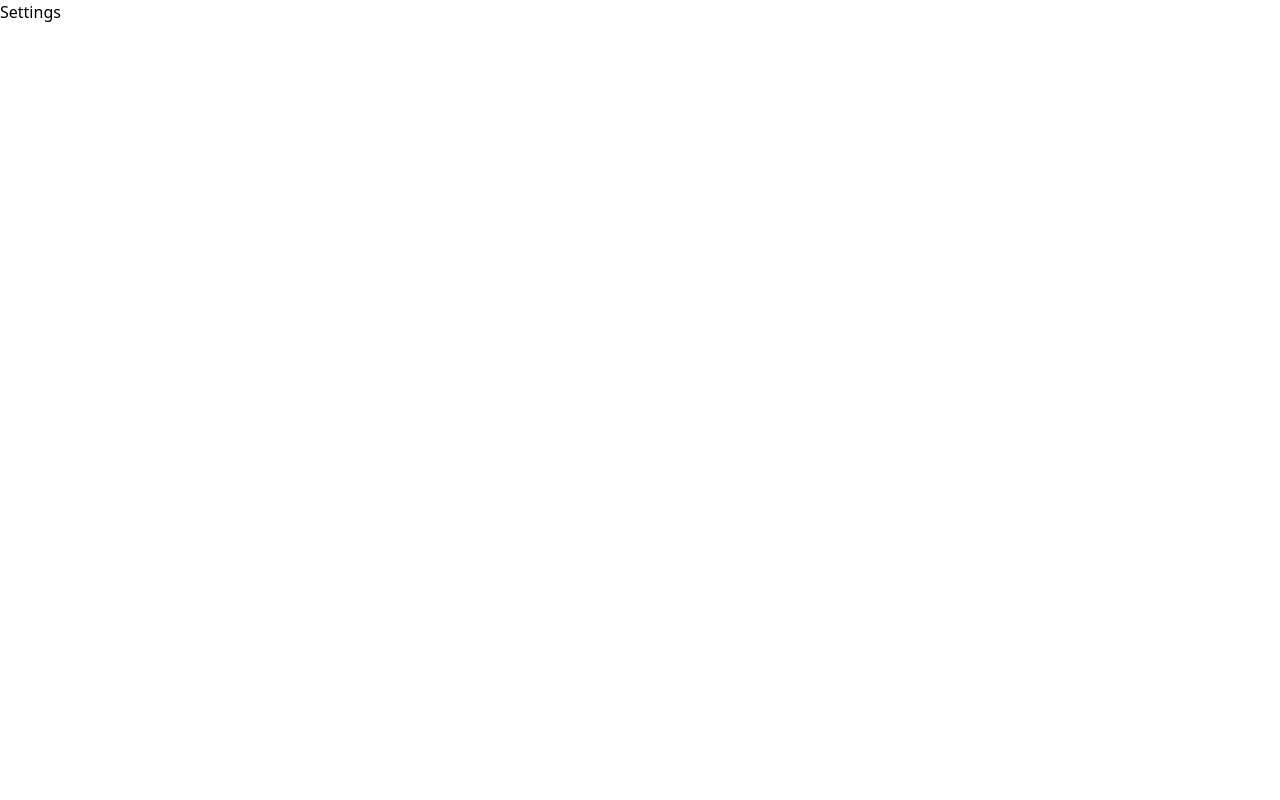
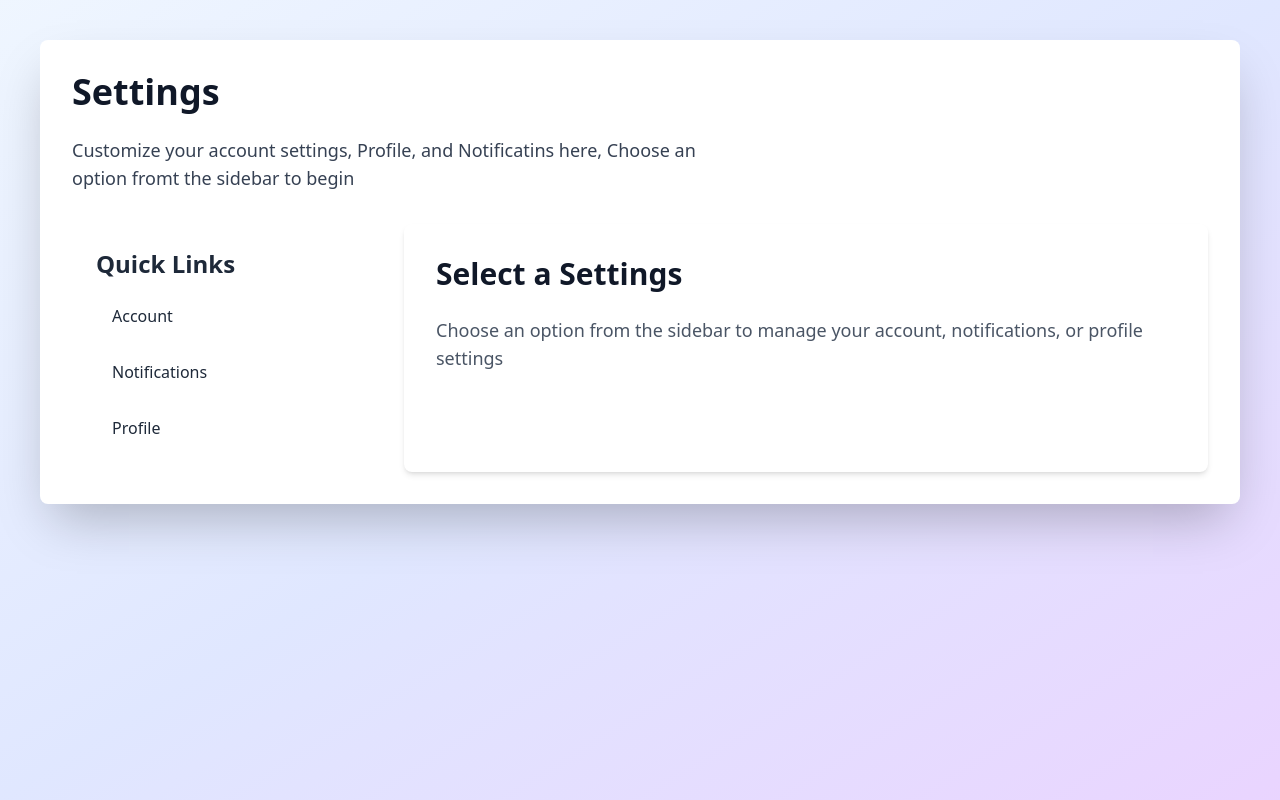
Before and after one commit to betsaleeldjuma/NextJS, a Next.js app: page /dashboard/settings in a window 1280 px wide. Built offline with nearby package versions, Linux system fonts and the light colour scheme.

Commit message:
Update settings

```diff
--- a/src/app/dashboard/settings/page.tsx
+++ b/src/app/dashboard/settings/page.tsx
@@ -1,8 +1,40 @@
+import Link from 'next/link'
 import React from 'react'
 
 const Settings = () => {
   return (
-    <div>Settings</div>
+    <div className='min-h-screen bg-gradient-to-br from-blue-50 via-indigo-100 to-purple-200 p-10'>
+      <div className='max-w-7xl mx-auto bg-white rounded-lg shadow-2xl p-8'>
+        <h1 className='text-4xl font-extrabold text-gray-900 mb-6'>Settings</h1>
+        <p className='text-lg text-gray-700 mb-8 max-w-2xl'>Customize your account settings, Profile, and Notificatins here, Choose an option fromt the sidebar to begin</p>
+        <div className="flex space-x-12">
+          <div className='w-1/4 bg-white rounded-lg p-6 space-y-6'>
+            <h2 className='text-2xl font-semibold text-gray-800 mb-4'>Quick Links</h2>
+            <ul className='space-y-4'>
+              <li>
+                <Link className='flex items-center text-gray-800 hover:text-indigo-600 transition-colors py-2 px-4 rounded-md hover:bg-indigo-50' href='/dashboard/settings/account'>
+                  <span>Account</span>
+                </Link>
+              </li>
+              <li>
+                <Link className='flex items-center text-gray-800 hover:text-yellow-600 transition-colors py-2 px-4 rounded-md hover:bg-yellow-50' href='/dashboard/settings/notifications'>
+                  <span>Notifications</span>
+                </Link>
+              </li>
+              <li>
+                <Link className='flex items-center text-gray-800 hover:text-green-600 transition-colors py-2 px-4 rounded-md hover:bg-green-50' href='/dashboard/settings/profil'>
+                  <span>Profile</span>
+                </Link>
+              </li>
+            </ul>
+          </div>
+          <div className="flex-1 bg-white shadow-md rounded-lg p-8">
+            <h2 className='text-3xl font-semibold text-gray-900 mb-6'>Select a Settings</h2>
+            <p className='text-lg text-gray-600 max-w-3xl'>Choose an option from the sidebar to manage your account, notifications, or profile settings</p>
+          </div>
+        </div>
+      </div>
+    </div>
   )
 }
 
```
